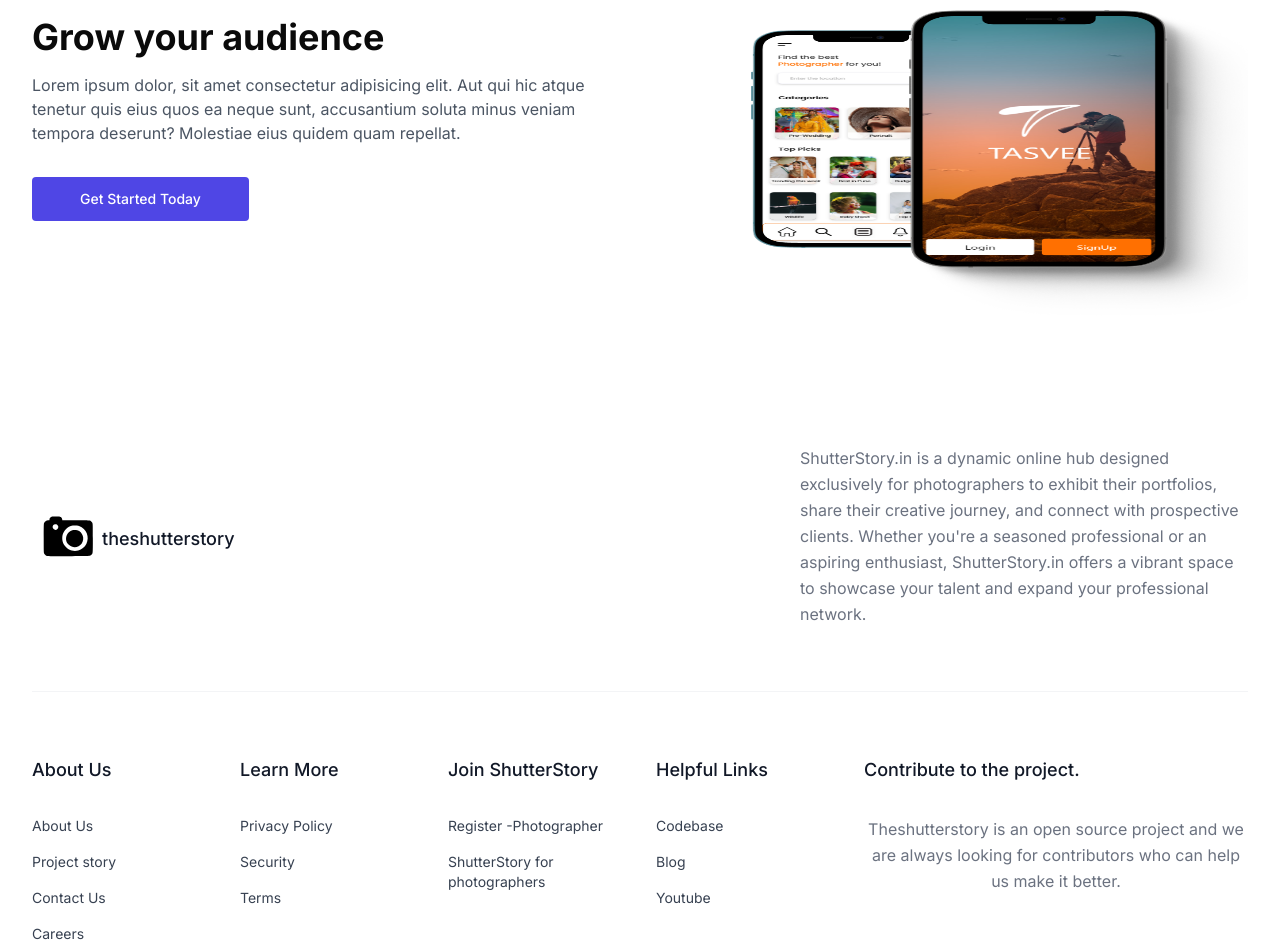
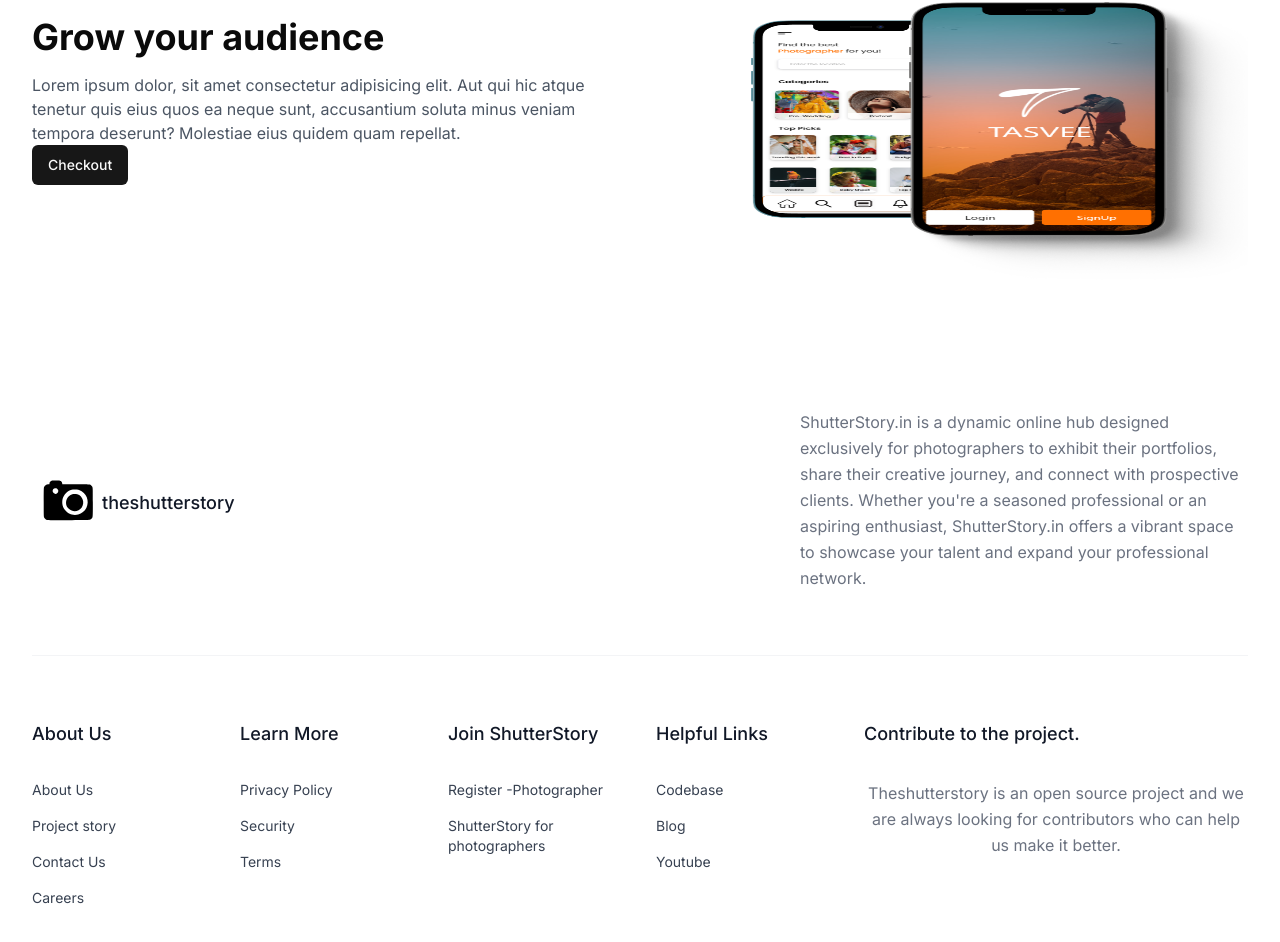
Before and after one commit to theshutterstory/theshutterstory-main, a Next.js app: page / in a window 1280 px wide. Shown: the part 2937-3879 px from the top of the page. Built offline with nearby package versions, Linux system fonts and the light colour scheme.

Commit message:
Updated button in feature

```diff
--- a/app/_components/FeaturingApp.jsx
+++ b/app/_components/FeaturingApp.jsx
@@ -1,5 +1,6 @@
 import React from "react";
 import Image from "next/image";
+import { Button } from "@/components/ui/button";
 
 const FeaturingApp = () => {
   return (
@@ -30,12 +31,7 @@
                 repellat.
               </p>
 
-              <a
-                href="#"
-                className="mt-8 inline-block rounded bg-indigo-600 px-12 py-3 text-sm font-medium text-white transition hover:bg-indigo-700 focus:outline-none focus:ring focus:ring-yellow-400"
-              >
-                Get Started Today
-              </a>
+              <Button>Checkout</Button>
             </div>
           </div>
         </div>
```
